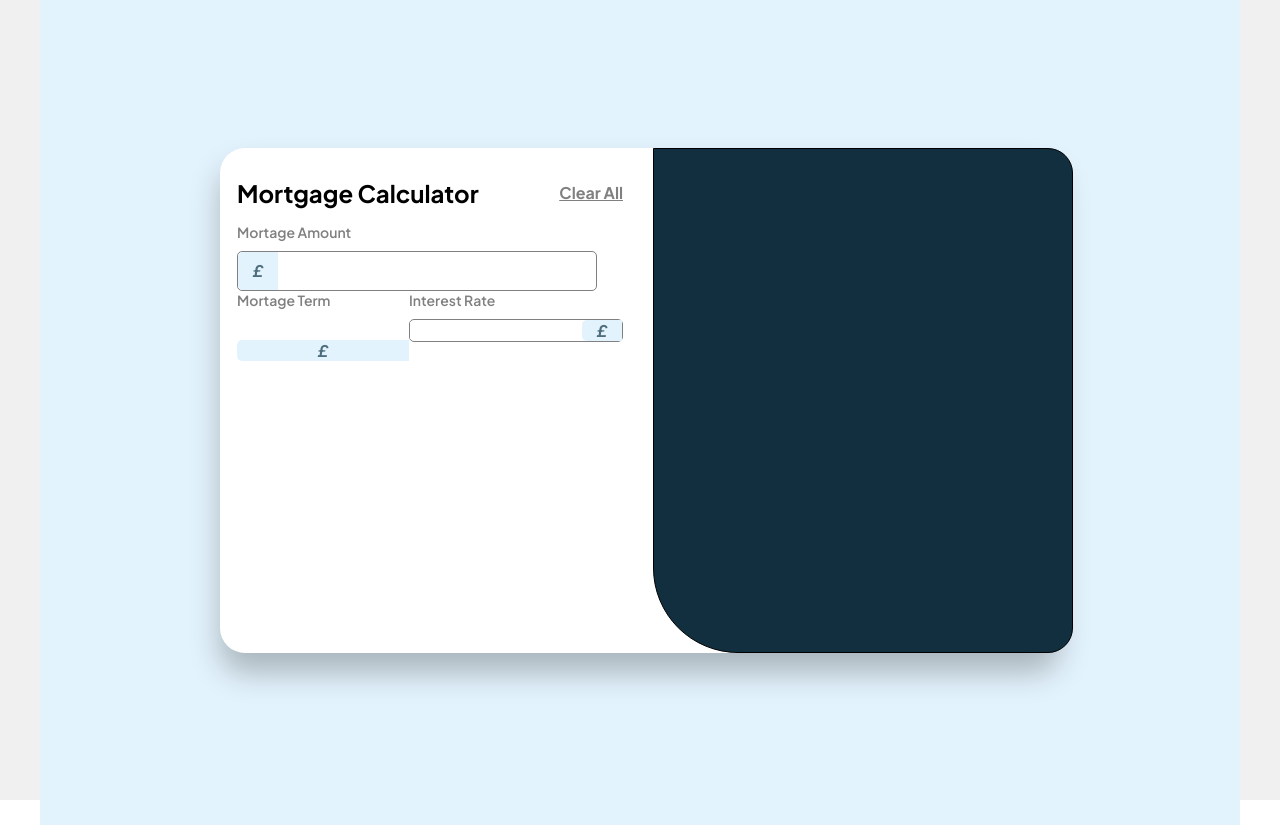
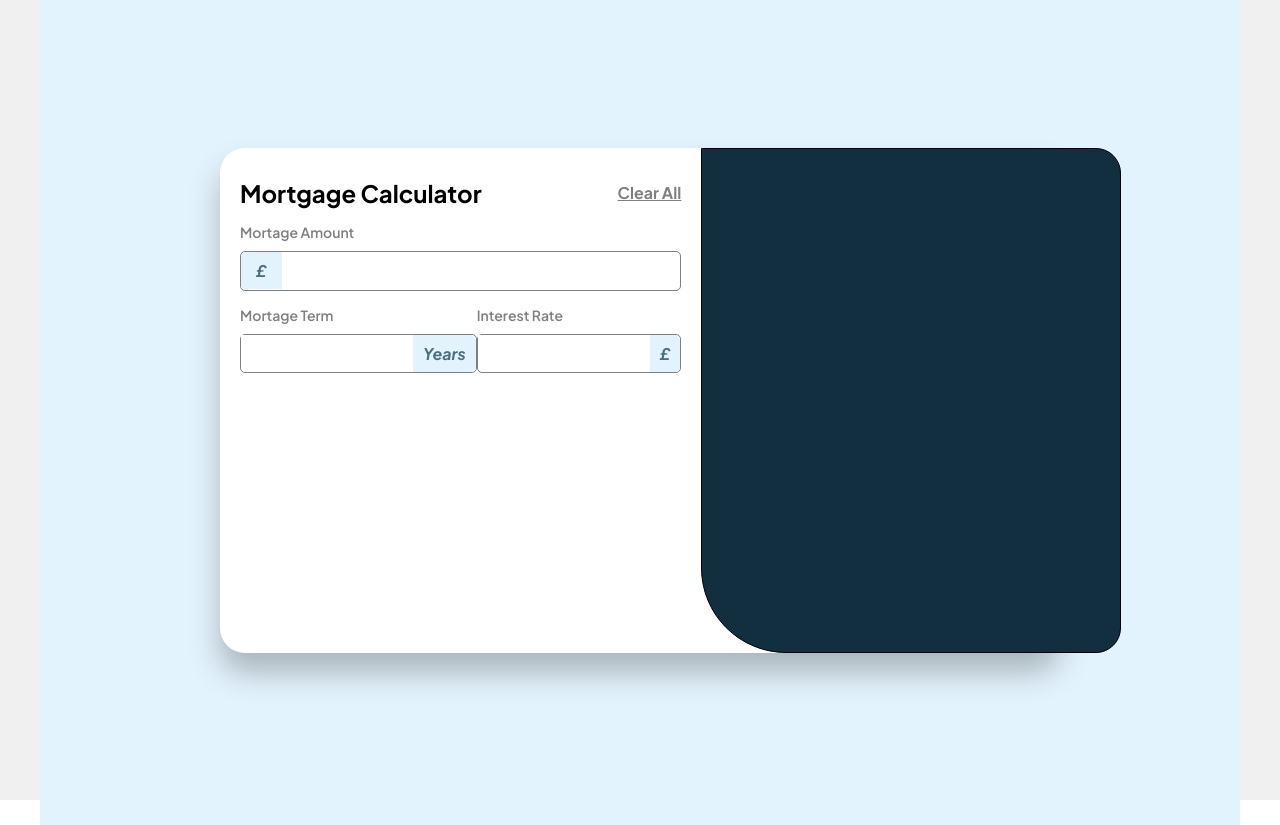
Before and after one commit to Lorenzo91347/mortgage-calculator, a React (Create React App) app: page / in a window 1280 px wide. Built offline with nearby package versions, Linux system fonts and the light colour scheme.

Commit message:
feat: css chore

```diff
--- a/src/Main.scss
+++ b/src/Main.scss
@@ -23,18 +23,16 @@
    width: 840px;
    height:505px;
    border-radius: 25px;
-   align-items: center;
-   justify-content: center;
    box-shadow: 0 20px 30px rgba(0, 0, 0, 0.25);
 }
 
 .mort-left{
-   flex-basis: 50%;
-   flex-grow: 0;
-   flex-shrink: 0;
-   height: 100%;
-   padding: 30px;
+  margin: 30px 20px;
 }
+
+/* .mort-form{
+
+} */
 
 .form-top{
    display: flex;
@@ -52,7 +50,7 @@ button{
 }
 
 .mortgage-amount{
-   margin-top: 15px;
+   margin: 15px auto 0;
 }
 
 .label{
@@ -65,16 +63,15 @@ button{
 }
 
 .amount{
-   width: 360px;
    height: 40px;
    border-radius: 5px;
    border: 1px solid grey;
    display: flex;
    align-items: center;
 }
-.icon{
-   min-width: 40px;
-   min-height: 100%;
+
+.icon-top{
+   padding: 8px 15px 8px;
    display: flex;
    align-items: center;
    justify-content: center;
@@ -83,6 +80,17 @@ button{
    background-color: var(--slate-100);
    border-top-left-radius: 5px;
    border-bottom-left-radius: 5px;
+}
+.icon{
+   padding: 8px 10px 8px;
+   display: flex;
+   align-items: center;
+   justify-content: center;
+   font-weight:bold;
+   color: var(--slate-700);
+   background-color: var(--slate-100);
+   border-top-right-radius: 5px;
+   border-bottom-right-radius: 5px;
 }
 .input-field{
    height: 100%;
@@ -95,6 +103,7 @@ button{
 .mort-term-rate{
    display: flex;
    justify-content: space-between;
+   margin-top: 15px;
 }
 
 
@@ -117,5 +126,4 @@ button{
    border-radius: 5px;
    border: 1px solid grey;
    display: flex;
-   align-items: center;
 }
--- a/src/components/MortgageForm.js
+++ b/src/components/MortgageForm.js
@@ -11,21 +11,21 @@ const MortgageForm = () => {
       <div className='mortgage-amount'>
         <label for='amount' className='label'>Mortage Amount</label>
         <div className='amount'>
-          <i className='icon'>£</i>
+          <i className='icon-top'>£</i>
           <input className='input-field' type="text" name="amount"></input>
         </div>
       </div>
       <div className='mort-term-rate'>
         <div className='field-box'>
-           <label for='term' className='label'>Mortage Term</label>
-          <div className='term-rate field'>
+            <label for='term' className='label'>Mortage Term</label>
+            <div className='term-rate-field'>
             <input className='input-field' type="text" name="amount"></input>
-            <i className='icon'>£</i>
+            <i className='icon'>Years</i>
           </div>
         </div>
         <div className='field-box'>
-           <label for='rate' className='label'>Interest Rate</label>
-          <div className='term-rate-field'>
+            <label for='rate' className='label'>Interest Rate</label>
+            <div className='term-rate-field'>
             <input className='input-field' type="text" name="amount"></input>
             <i className='icon'>£</i>
           </div>
```
